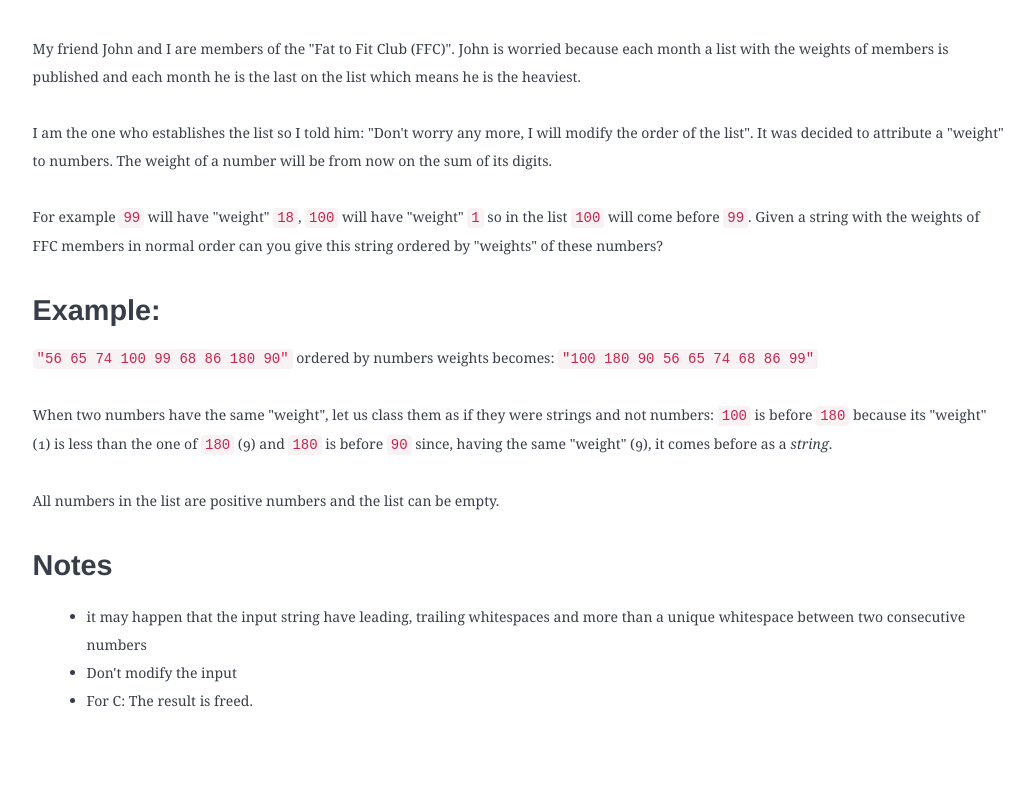
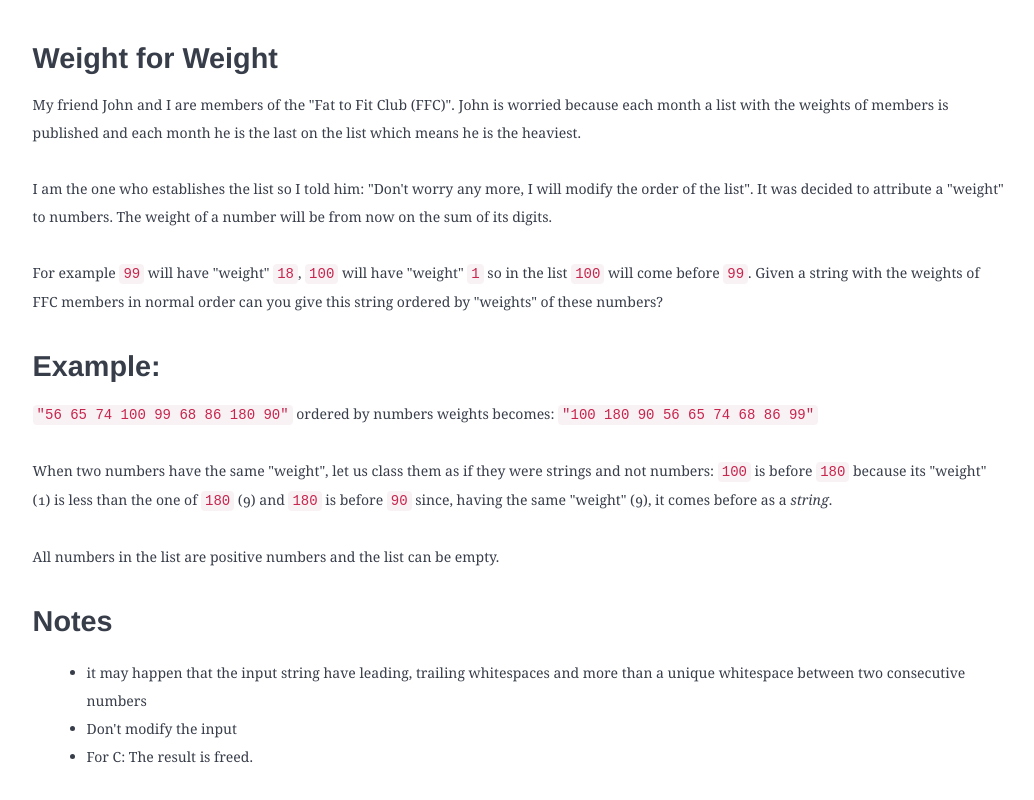
Before and after one commit to j1george/j1george.github.io, a plain HTML site: page interview-questions/codewars/weight-for-weight.md.html in a window 1280 px wide. Shown: the whole page, without its empty margins (121-1155 px from the left). Drawn offline with nearby package versions, Linux system fonts and the light colour scheme.

Commit message:
add header

```diff
--- a/interview-questions/codewars/weight-for-weight.md.html
+++ b/interview-questions/codewars/weight-for-weight.md.html
@@ -16,6 +16,7 @@
 </head>
 
 <body id="preview">
+    <h1>Weight for Weight</h1>
     <p>My friend John and I are members of the "Fat to Fit Club (FFC)". John is worried because
         each month a list with the weights of members is published and each month he is the last on the list
         which means he is the heaviest. </p>
```
